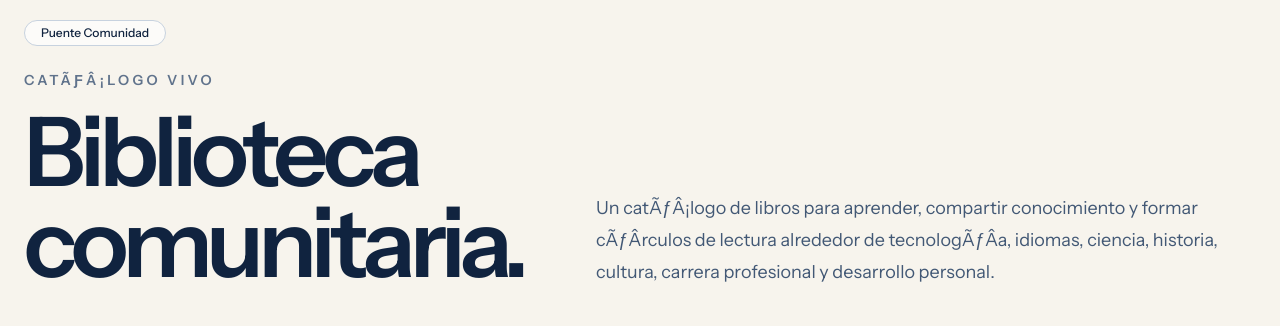
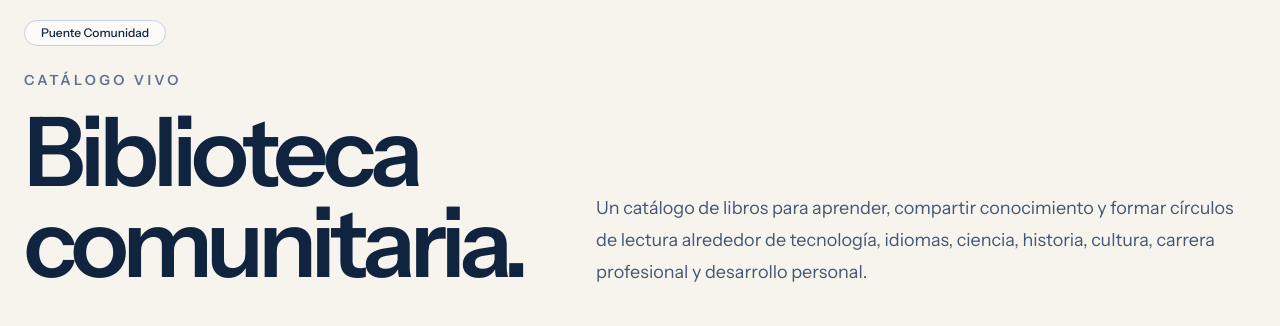
Before and after one commit to CarlosSanchezGutierrez/puente, a Next.js app in the folder apps/web/: page /biblioteca in a window 1280 px wide. Shown: the part 124-450 px from the top of the page. Built offline with nearby package versions, Linux system fonts and the light colour scheme; no server answers; the database is empty.

Commit message:
fix: repair library encoding text

```diff
--- a/apps/web/src/app/biblioteca/page.tsx
+++ b/apps/web/src/app/biblioteca/page.tsx
@@ -23,7 +23,7 @@ export default async function BibliotecaPage() {
         <div className="grid gap-8 md:grid-cols-[0.9fr_1.1fr] md:items-end">
           <div>
             <p className="text-sm font-semibold uppercase tracking-[0.24em] text-[#60738c]">
-              CatÃƒÂ¡logo vivo
+              Catálogo vivo
             </p>
             <h1 className="mt-4 font-[var(--font-serif)] text-6xl font-semibold leading-[0.95] tracking-[-0.06em] text-[#10233f] md:text-8xl">
               Biblioteca comunitaria.
@@ -31,8 +31,8 @@ export default async function BibliotecaPage() {
           </div>
 
           <p className="text-lg leading-8 text-[#425875]">
-            Un catÃƒÂ¡logo de libros para aprender, compartir conocimiento y formar cÃƒÂ­rculos de lectura
-            alrededor de tecnologÃƒÂ­a, idiomas, ciencia, historia, cultura, carrera profesional y
+            Un catálogo de libros para aprender, compartir conocimiento y formar círculos de lectura
+            alrededor de tecnología, idiomas, ciencia, historia, cultura, carrera profesional y
             desarrollo personal.
           </p>
         </div>
```
